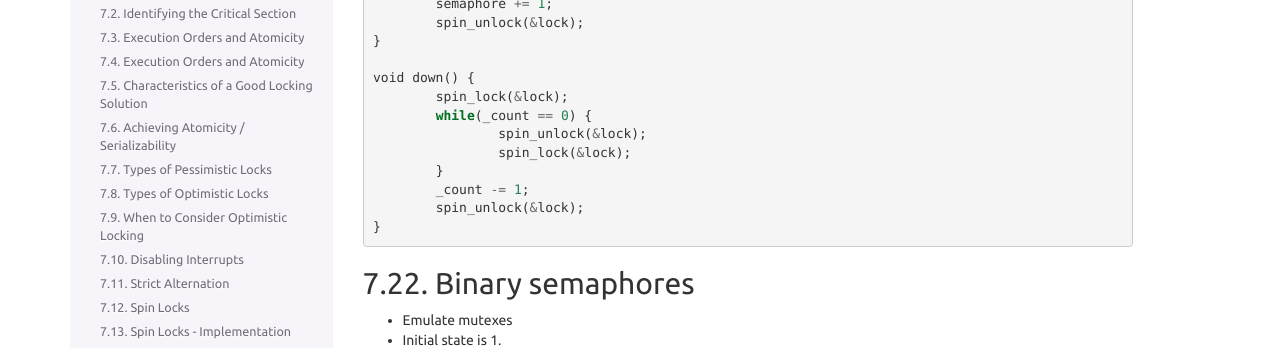
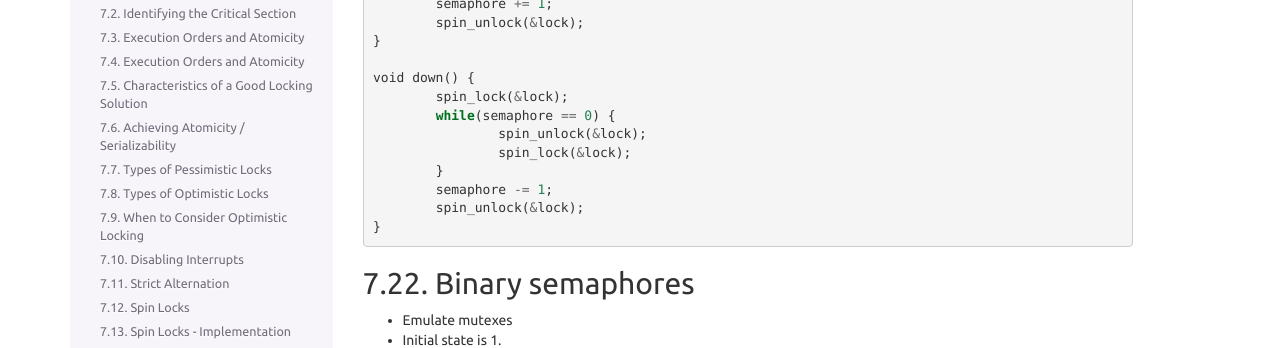
Before and after one commit to LoyolaChicagoBooks/operatingsystems, a Sphinx documentation site: the page built from source/mutualexclusion.rst, in a window 1280 px wide and 900 px high, scrolled down 6621 px. Shown: the part 152-500 px from the top of the window. Built offline with Sphinx 7.4.7, drawn with Linux system fonts in a browser that asks for light colours; formulas are drawn with MathJax 3.

Commit message:
fixed semaphore code example

```diff
--- a/source/mutualexclusion.rst
+++ b/source/mutualexclusion.rst
@@ -360,11 +360,11 @@ Semaphores - Implementation
 
 	void down() {
 		spin_lock(&lock);
-		while(_count == 0) {
+		while(semaphore == 0) {
 			spin_unlock(&lock);
 			spin_lock(&lock);
 		}
-		_count -= 1;
+		semaphore -= 1;
 		spin_unlock(&lock);
 	}
 
```
